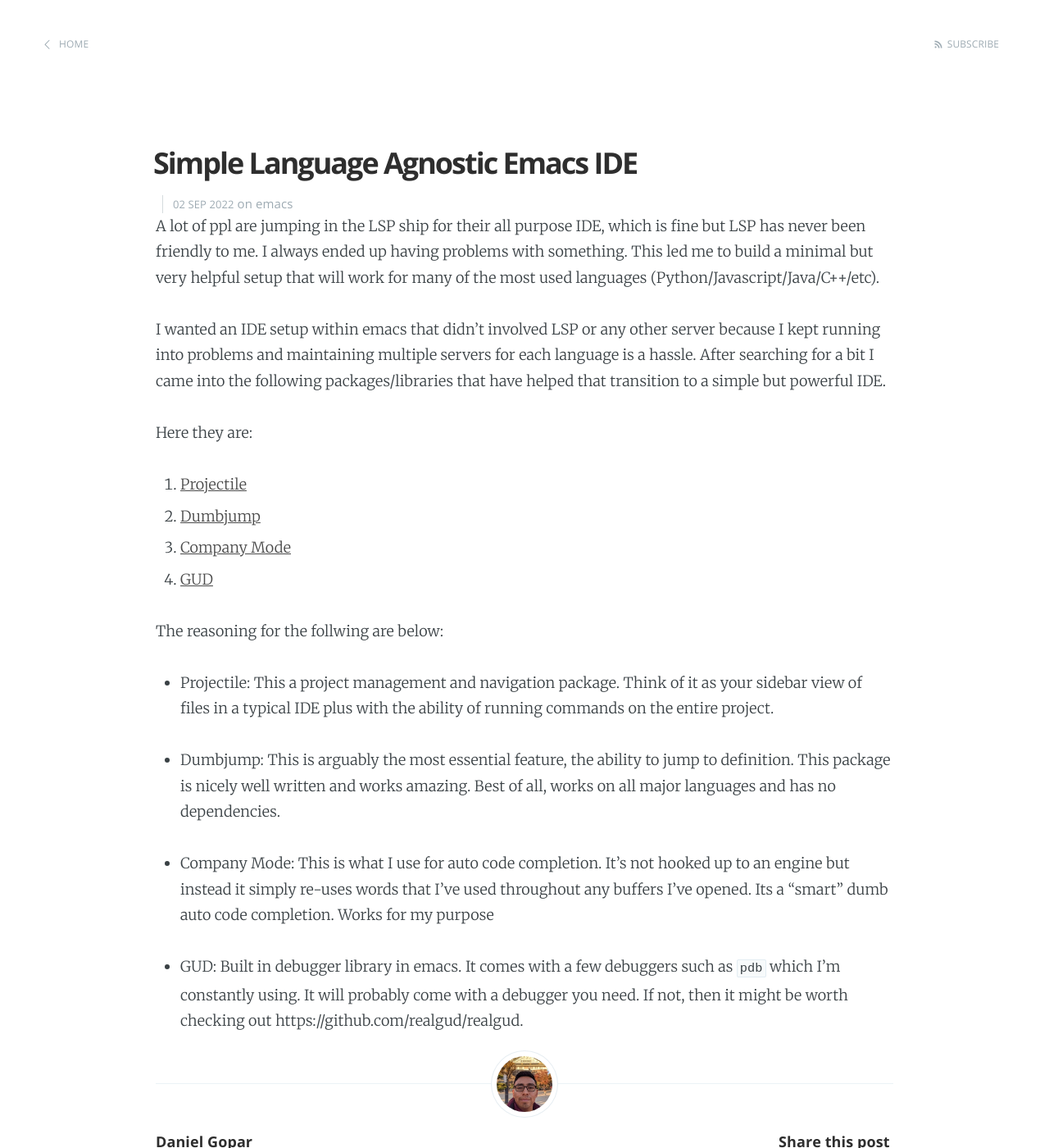
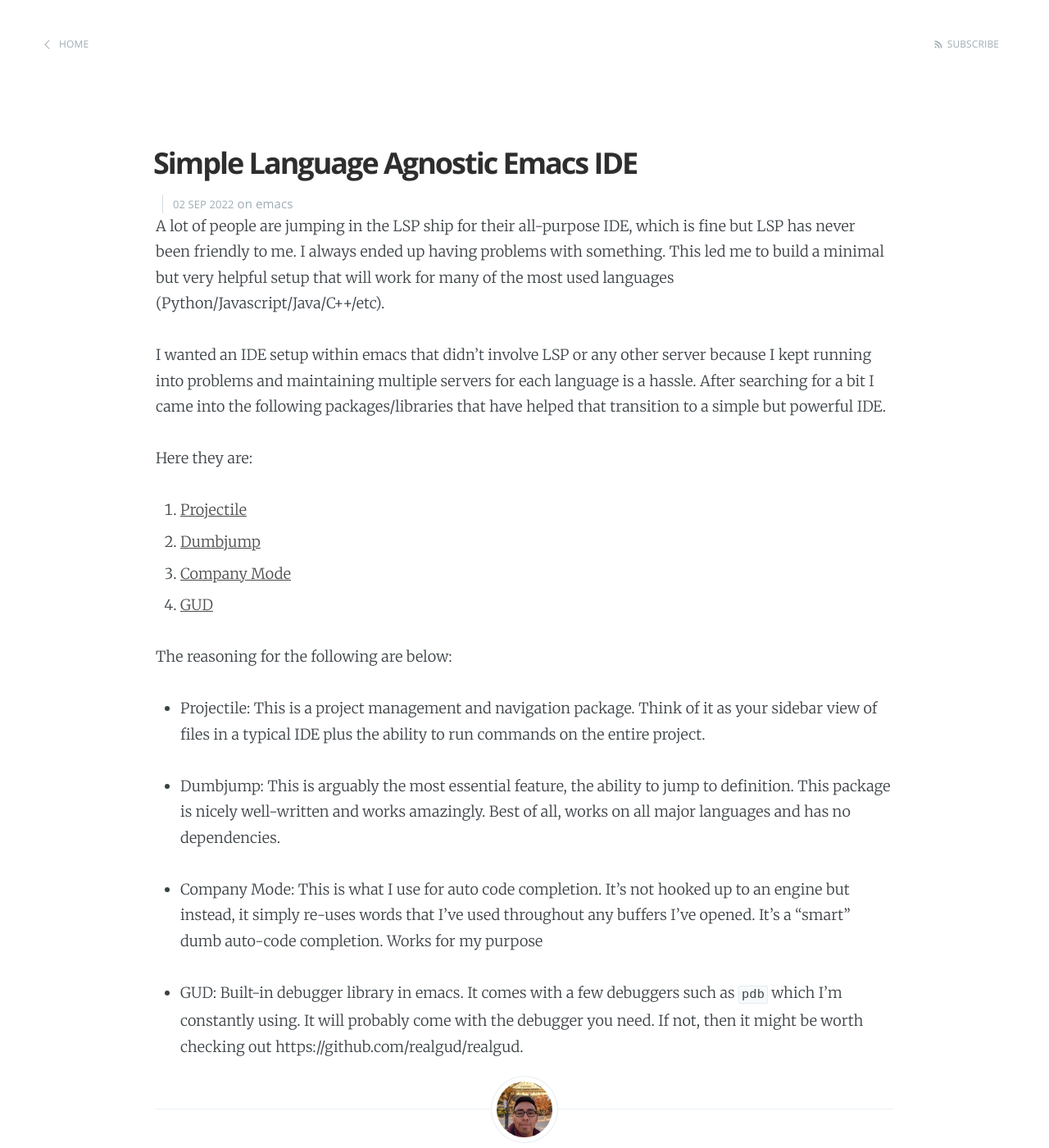
Before and after one commit to gopar/gopar.github.io, a Jekyll site: the page built from _posts/2022-09-02-simple-language-agnostic-emacs-ide.md, in a window 1280 px wide and 1400 px high. Shown: the whole window at 82% size. Built offline with Jekyll 4.4.1, drawn with Linux system fonts in a browser that asks for light colours; comment, search, counter and statistics services are not loaded.

Commit message:
Update 2022-09-02-simple-language-agnostic-emacs-ide.md

```diff
--- a/_posts/2022-09-02-simple-language-agnostic-emacs-ide.md
+++ b/_posts/2022-09-02-simple-language-agnostic-emacs-ide.md
@@ -6,12 +6,12 @@ permalink: simple-language-agnostic-emacs-ide
 categories: emacs
 ---
 
-A lot of ppl are jumping in the LSP ship for their all purpose IDE, which is
+A lot of people are jumping in the LSP ship for their all-purpose IDE, which is
 fine but LSP has never been friendly to me. I always ended up having problems
 with something. This led me to build a minimal but very helpful setup that will
 work for many of the most used languages (Python/Javascript/Java/C++/etc).
 
-I wanted an IDE setup within emacs that didn't involved LSP or any other server
+I wanted an IDE setup within emacs that didn't involve LSP or any other server
 because I kept running into problems and maintaining multiple servers for each
 language is a hassle. After searching for a bit I came into the following
 packages/libraries that have helped that transition to a simple but powerful IDE.
@@ -23,21 +23,21 @@ Here they are:
 3. [Company Mode](https://github.com/company-mode/company-mode)
 4. [GUD](https://www.gnu.org/software/emacs/manual/html_node/emacs/Debuggers.html)
 
-The reasoning for the follwing are below:
+The reasoning for the following are below:
 
-- Projectile: This a project management and navigation package. Think of it as
-  your sidebar view of files in a typical IDE plus with the ability of running
+- Projectile: This is a project management and navigation package. Think of it as
+  your sidebar view of files in a typical IDE plus the ability to run
   commands on the entire project.
 
 - Dumbjump: This is arguably the most essential feature, the ability to jump to
-  definition. This package is nicely well written and works amazing. Best of
+  definition. This package is nicely well-written and works amazingly. Best of
   all, works on all major languages and has no dependencies.
 
 - Company Mode: This is what I use for auto code completion. It's not hooked up
-  to an engine but instead it simply re-uses words that I've used throughout any
-  buffers I've opened. Its a "smart" dumb auto code completion. Works for my purpose
+  to an engine but instead, it simply re-uses words that I've used throughout any
+  buffers I've opened. It's a "smart" dumb auto-code completion. Works for my purpose
 
-- GUD: Built in debugger library in emacs. It comes with a few debuggers such as
-  `pdb` which I'm constantly using. It will probably come with a debugger you
+- GUD: Built-in debugger library in emacs. It comes with a few debuggers such as
+  `pdb` which I'm constantly using. It will probably come with the debugger you
   need. If not, then it might be worth checking out
   https://github.com/realgud/realgud.
```
